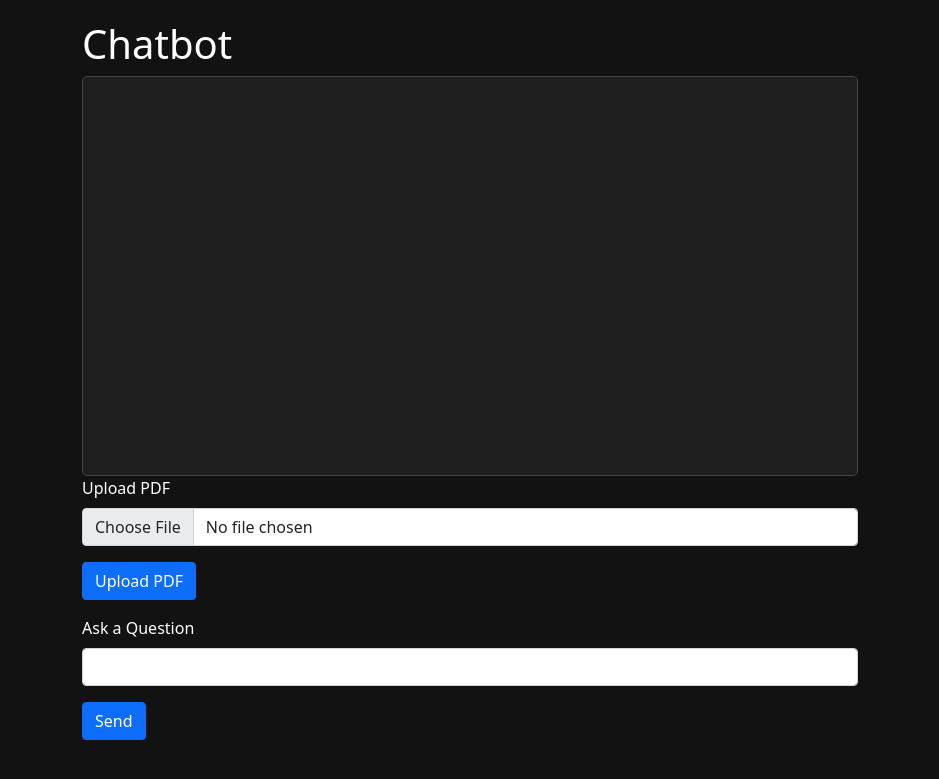
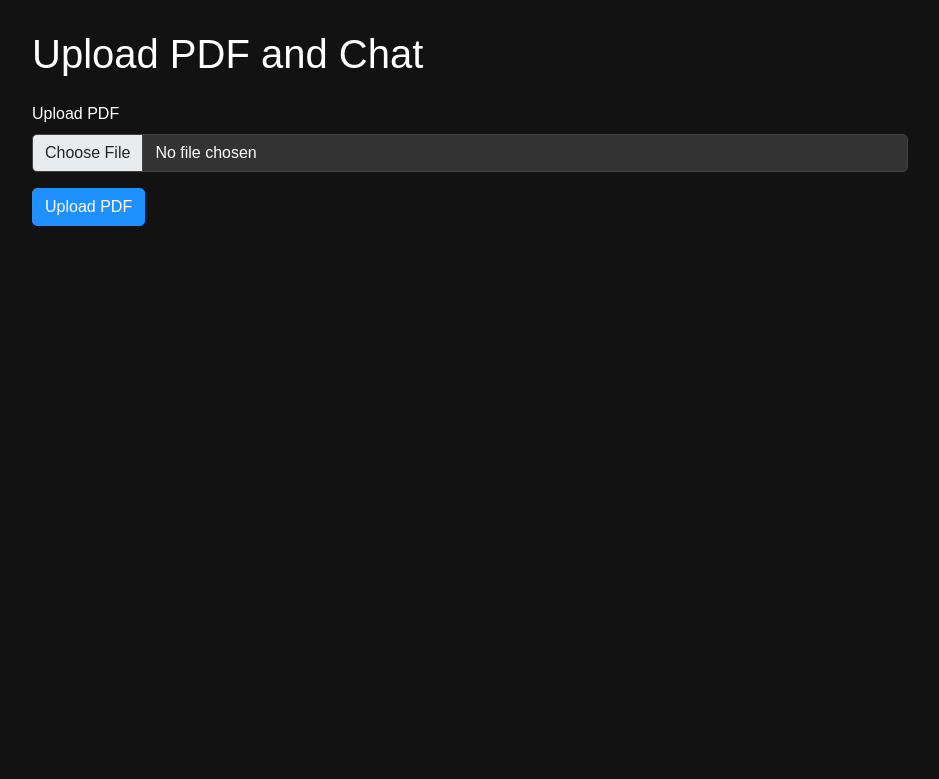
Before and after one commit to MGASALUCAS/Quiz-generator-using-RAGs, a Flask app: page /chatbot in a window 1280 px wide. Shown: the top 779 px of the page, without its empty margins (170-1109 px from the left). Run offline with Flask 3, Linux system fonts and the light colour scheme; some libraries are stand-ins or nearby versions.

Commit message:
last commit

```diff
--- a/app.py
+++ b/app.py
@@ -9,6 +9,7 @@ from langchain.text_splitter import CharacterTextSplitter
 from langchain_openai import OpenAIEmbeddings, ChatOpenAI
 from langchain_community.vectorstores.faiss import FAISS
 from fpdf import FPDF
+import openai  # Import OpenAI for PJbot
 import os
 
 app = Flask(__name__)
@@ -16,6 +17,7 @@ load_dotenv()
 
 # Load environment variables for OpenAI API Key
 OPENAI_API_KEY = os.getenv('OPENAI_API_KEY')
+openai.api_key = OPENAI_API_KEY
 
 # Set up logging
 logging.basicConfig(level=logging.DEBUG)
@@ -144,28 +146,41 @@ def generate_questions(pdf_path, prompt):
 
 def get_chatbot_response(pdf_path, question):
     try:
-        loader = PyPDFLoader(file_path=pdf_path)
-        documents = loader.load()
+        # Use GPT-4 for responses when a PDF is uploaded
+        if pdf_path in conversation_history:
+            loader = PyPDFLoader(file_path=pdf_path)
+            documents = loader.load()
 
-        text_splitter = CharacterTextSplitter(
-            chunk_size=1000, chunk_overlap=50, separator="\n"
-        )
-        docs = text_splitter.split_documents(documents)
+            text_splitter = CharacterTextSplitter(
+                chunk_size=1000, chunk_overlap=50, separator="\n"
+            )
+            docs = text_splitter.split_documents(documents)
 
-        embeddings = OpenAIEmbeddings()
-        vectorstore = FAISS.from_documents(docs, embeddings)
-        vectorstore.save_local("vector_db")
+            embeddings = OpenAIEmbeddings()
+            vectorstore = FAISS.from_documents(docs, embeddings)
+            vectorstore.save_local("vector_db")
 
-        retrieval_qa_chat_prompt = hub.pull("langchain-ai/retrieval-qa-chat")
-        llm = ChatOpenAI()
-        combine_docs_chain = create_stuff_documents_chain(llm, retrieval_qa_chat_prompt)
+            retrieval_qa_chat_prompt = hub.pull("langchain-ai/retrieval-qa-chat")
+            llm = ChatOpenAI()
+            combine_docs_chain = create_stuff_documents_chain(llm, retrieval_qa_chat_prompt)
 
-        retriever = FAISS.load_local("vector_db", embeddings).as_retriever()
-        retrieval_chain = create_retrieval_chain(retriever, combine_docs_chain)
+            retriever = FAISS.load_local("vector_db", embeddings).as_retriever()
+            retrieval_chain = create_retrieval_chain(retriever, combine_docs_chain)
 
-        response = retrieval_chain.invoke({"input": question})
+            response = retrieval_chain.invoke({"input": question})
 
-        return response["answer"]
+            return response["answer"]
+
+        # For general knowledge, use OpenAI's GPT-4
+        else:
+            response = openai.ChatCompletion.create(
+                model="gpt-4",
+                messages=[
+                    {"role": "system", "content": "You are PJbot, an AI assistant."},
+                    {"role": "user", "content": question}
+                ]
+            )
+            return response['choices'][0]['message']['content']
 
     except Exception as e:
         logging.error(f"Error in get_chatbot_response: {e}")
--- a/templates/chatbot.html
+++ b/templates/chatbot.html
@@ -9,56 +9,127 @@
         body {
             background-color: #121212;
             color: #ffffff;
+            font-family: 'Arial', sans-serif;
         }
         .container {
-            max-width: 800px;
-            margin-top: 20px;
+            max-width: 900px;
+            margin-top: 30px;
         }
         .chat-box {
             border: 1px solid #444;
-            border-radius: 5px;
-            padding: 10px;
-            height: 400px;
+            border-radius: 10px;
+            padding: 20px;
+            height: 500px;
             overflow-y: auto;
             background-color: #1e1e1e;
         }
         .chat-message {
-            margin-bottom: 10px;
+            margin-bottom: 15px;
+            padding: 10px;
+            border-radius: 5px;
         }
         .chat-message.user {
             color: #1e90ff;
+            background-color: #2a2a2a;
         }
         .chat-message.assistant {
             color: #32cd32;
+            background-color: #2a2a2a;
+        }
+        .form-control, .btn {
+            border-radius: 5px;
+        }
+        .form-control {
+            background-color: #333;
+            color: #fff;
+            border: 1px solid #444;
+        }
+        .form-control:focus {
+            background-color: #444;
+            color: #fff;
+            border-color: #555;
+        }
+        .btn-primary {
+            background-color: #1e90ff;
+            border-color: #1e90ff;
+        }
+        .btn-primary:hover {
+            background-color: #1c86ee;
+            border-color: #1c86ee;
+        }
+        .btn-primary:focus {
+            box-shadow: 0 0 0 0.2rem rgba(30, 144, 255, 0.5);
+        }
+        .btn-secondary {
+            background-color: #6c757d;
+            border-color: #6c757d;
+        }
+        .btn-secondary:hover {
+            background-color: #5a6268;
+            border-color: #545b62;
+        }
+        .btn-secondary:focus {
+            box-shadow: 0 0 0 0.2rem rgba(108, 117, 125, 0.5);
+        }
+        .upload-form {
+            margin-bottom: 20px;
+        }
+        .chat-box::-webkit-scrollbar {
+            width: 8px;
+        }
+        .chat-box::-webkit-scrollbar-thumb {
+            background: #555;
+            border-radius: 5px;
+        }
+        .chat-box::-webkit-scrollbar-thumb:hover {
+            background: #666;
+        }
+        .textarea-expandable {
+            resize: none;
+            overflow: hidden;
+            min-height: 50px;
+        }
+        .textarea-expandable:focus {
+            border-color: #1e90ff;
         }
     </style>
 </head>
 <body>
     <div class="container">
-        <h1>Chatbot</h1>
-        <div class="chat-box" id="chat-box"></div>
+        <div id="upload-section" class="upload-form">
+            <h1 class="mb-4">Upload PDF and Chat</h1>
             <form id="upload-form" enctype="multipart/form-data">
                 <div class="mb-3">
                     <label for="pdf-upload" class="form-label">Upload PDF</label>
-                <input class="form-control" type="file" id="pdf-upload" name="file">
+                    <input class="form-control" type="file" id="pdf-upload" name="file" required>
                 </div>
                 <button type="submit" class="btn btn-primary">Upload PDF</button>
             </form>
-        <form id="chatbot-form" class="mt-3">
+        </div>
+        <div id="chat-section" style="display: none;">
+            <div class="chat-box" id="chat-box"></div>
+            <form id="chatbot-form" class="mt-4">
                 <div class="mb-3">
                     <label for="question" class="form-label">Ask a Question</label>
-                <input type="text" class="form-control" id="question" name="question" required>
+                    <textarea class="form-control textarea-expandable" id="question" name="question" placeholder="Type your question here..." required></textarea>
                     <input type="hidden" id="pdf_path" name="pdf_path">
                 </div>
                 <button type="submit" class="btn btn-primary">Send</button>
             </form>
+            <button class="btn btn-secondary mt-3" onclick="window.location.href='/';">Back to Upload</button>
+        </div>
     </div>
     <script src="https://code.jquery.com/jquery-3.6.0.min.js"></script>
     <script>
+        $(document).ready(function() {
+            // Handle file upload
             $('#upload-form').on('submit', function(e) {
                 e.preventDefault();
 
                 const formData = new FormData(this);
+                const $uploadSection = $('#upload-section');
+                const $chatSection = $('#chat-section');
+                const $chatBox = $('#chat-box');
 
                 $.ajax({
                     url: '/chatbot',
@@ -68,30 +139,51 @@
                     processData: false,
                     success: function(response) {
                         $('#pdf_path').val(response.pdf_path);
-                    $('#chat-box').append('<div class="chat-message assistant">PDF uploaded successfully. You can now ask questions.</div>');
+                        $uploadSection.hide();
+                        $chatSection.show();
+                        $chatBox.append('<div class="chat-message assistant">PDF uploaded successfully. You can now ask questions.</div>');
                     },
                     error: function(xhr, status, error) {
-                    $('#chat-box').append('<div class="chat-message assistant">An error occurred while uploading the PDF. Please try again.</div>');
+                        $chatBox.append('<div class="chat-message assistant">An error occurred while uploading the PDF. Please try again.</div>');
                     }
                 });
             });
 
+            // Handle chatbot interactions
             $('#chatbot-form').on('submit', function(e) {
                 e.preventDefault();
 
                 const formData = $(this).serialize();
+                const $chatBox = $('#chat-box');
+                const $questionInput = $('#question');
 
                 $.ajax({
                     url: '/ask',
                     type: 'POST',
                     data: formData,
                     success: function(response) {
-                    const pdfPath = $('#pdf_path').val();
-                    $('#chat-box').append('<div class="chat-message user">' + $('input[name="question"]').val() + '</div>');
-                    $('#chat-box').append('<div class="chat-message assistant">' + response.answer + '</div>');
+                        $chatBox.append('<div class="chat-message user">' + $questionInput.val() + '</div>');
+                        $chatBox.append('<div class="chat-message assistant">' + response.answer + '</div>');
+                        $chatBox.scrollTop($chatBox[0].scrollHeight);
+                        $questionInput.val('');
                     },
                     error: function(xhr, status, error) {
-                    $('#chat-box').append('<div class="chat-message assistant">An error occurred while getting the response. Please try again.</div>');
+                        $chatBox.append('<div class="chat-message assistant">An error occurred while getting the response. Please try again.</div>');
+                    }
+                });
+            });
+
+            // Auto-expand textarea
+            $('#question').on('input', function() {
+                this.style.height = 'auto';
+                this.style.height = (this.scrollHeight) + 'px';
+            });
+
+            // Submit on Enter key press
+            $('#question').on('keypress', function(e) {
+                if (e.key === 'Enter' && !e.shiftKey) {
+                    e.preventDefault();
+                    $('#chatbot-form').submit();
                 }
             });
         });
```
Also changed, not shown: 2 other files. Lines whose indentation alone changed are shown as unchanged.
